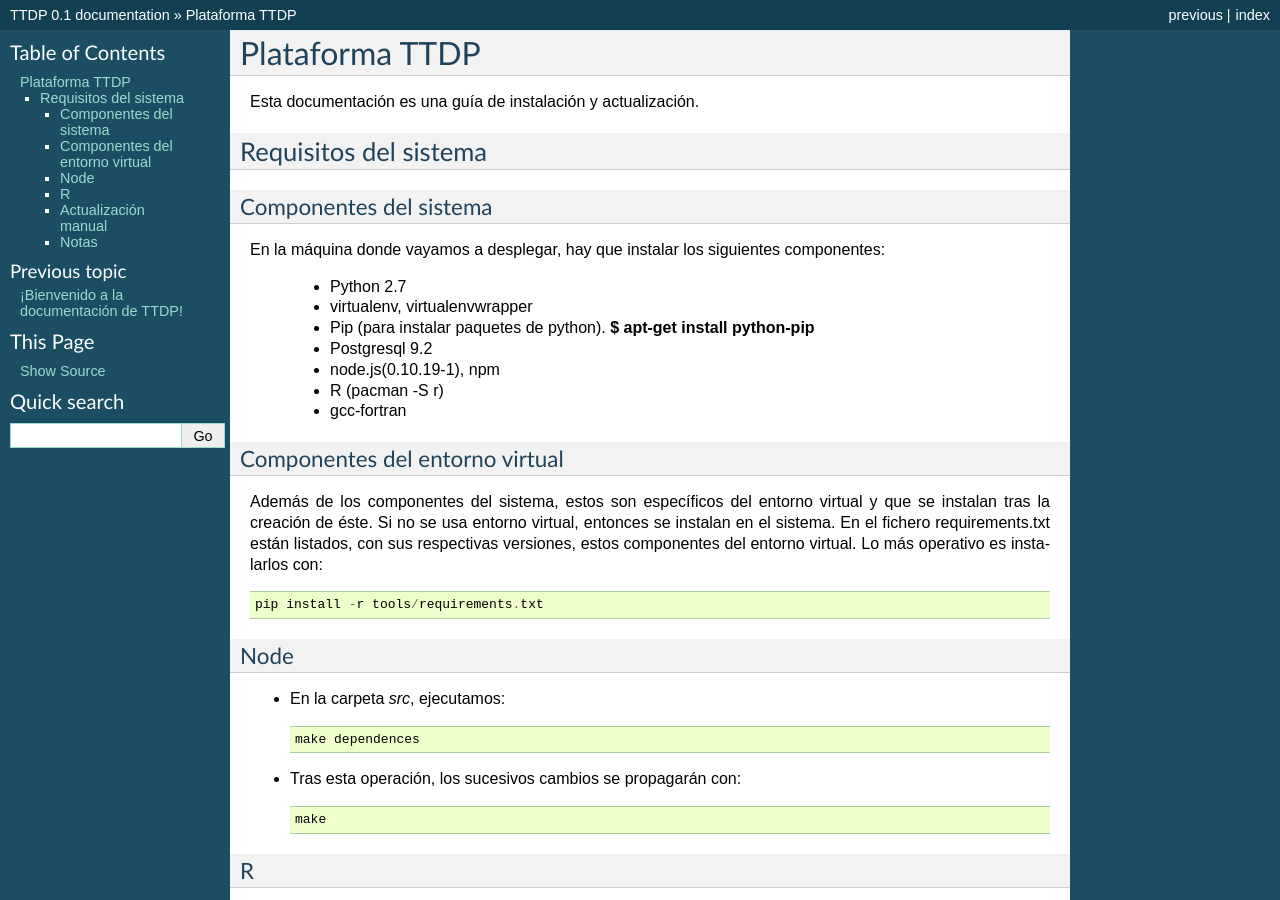
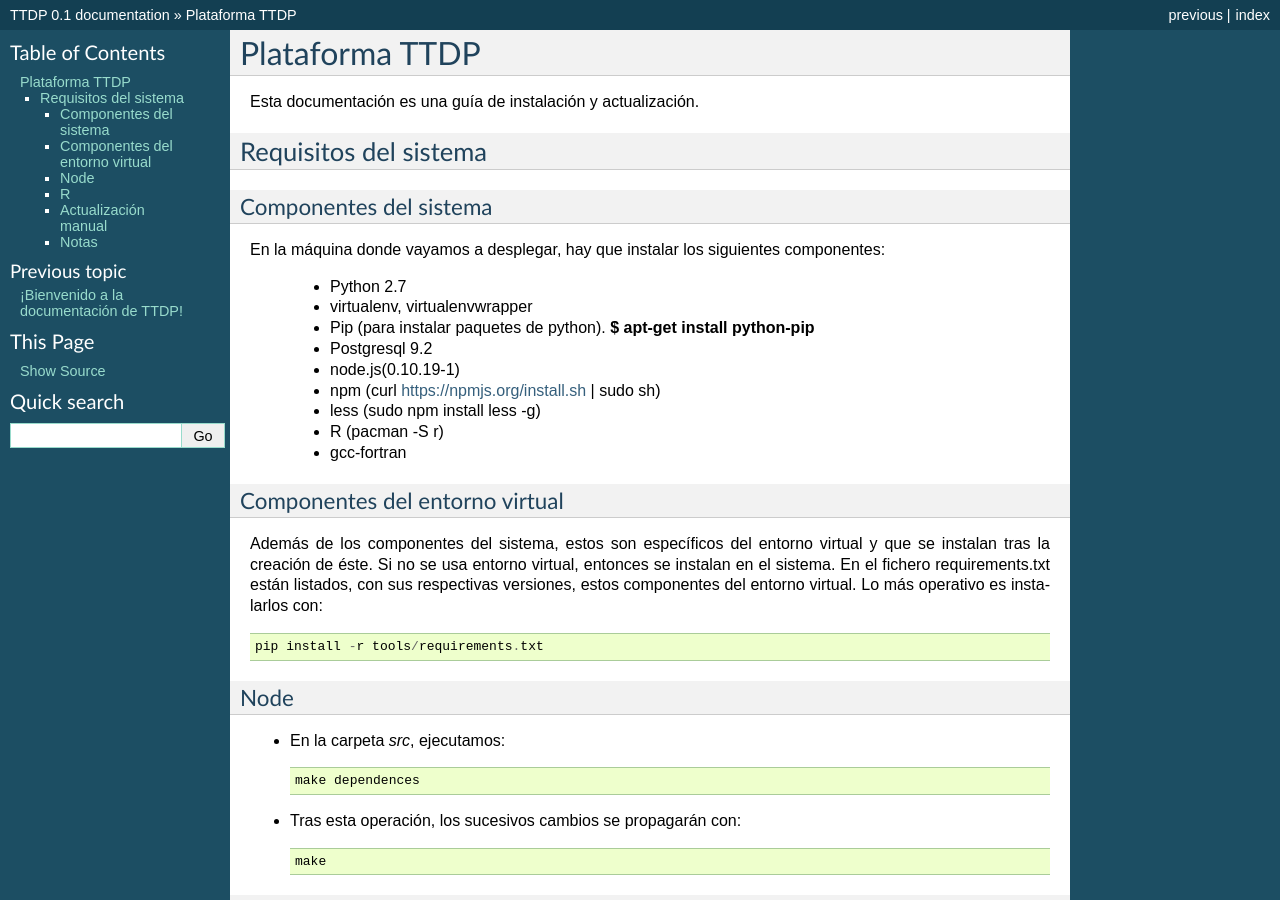
Before and after one commit to yamila-moreno/ttparo.es, a Sphinx documentation site: the page built from docs/source/documentation.rst, in a window 1280 px wide and 900 px high. Built offline with Sphinx 7.4.7, drawn with Linux system fonts in a browser that asks for light colours.

Commit message:
Update documentation

```diff
--- a/docs/source/documentation.rst
+++ b/docs/source/documentation.rst
@@ -20,7 +20,11 @@ En la máquina donde vayamos a desplegar, hay que instalar los siguientes compon
 
   * Postgresql 9.2
 
-  * node.js(0.10.19-1), npm
+  * node.js(0.10.19-1)
+
+  * npm (curl https://npmjs.org/install.sh | sudo sh)
+
+  * less (sudo npm install less -g)
 
   * R (pacman -S r)
 
```
Also changed, not shown: 1 other file.
